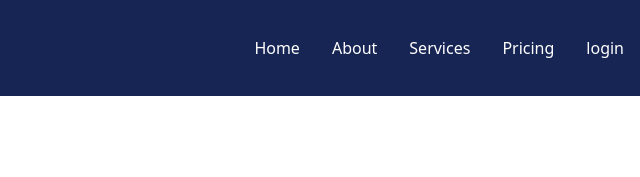
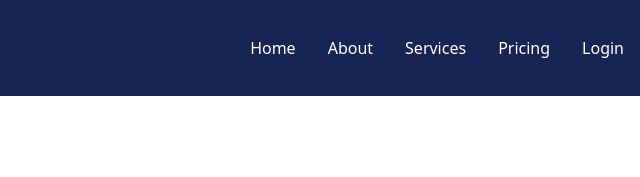
Before and after one commit to leoroxaslr/takatax, a website: page index.html in a window 1280 px wide. Shown: the top 177 px of the page, 640-1280 px from the left. Drawn offline with Linux system fonts and the light colour scheme.

Commit message:
login page

```diff
--- a/index.html
+++ b/index.html
@@ -78,7 +78,7 @@
                 <a
                   href="signup.html"
                   class="block py-2 pl-3 pr-4  md:hover:bg-transparent md:border-0 md:hover:text-yellow-400 md:p-0 text-white "
-                  >login</a
+                  >Login</a
                 >
               </li>
             </ul>
```
